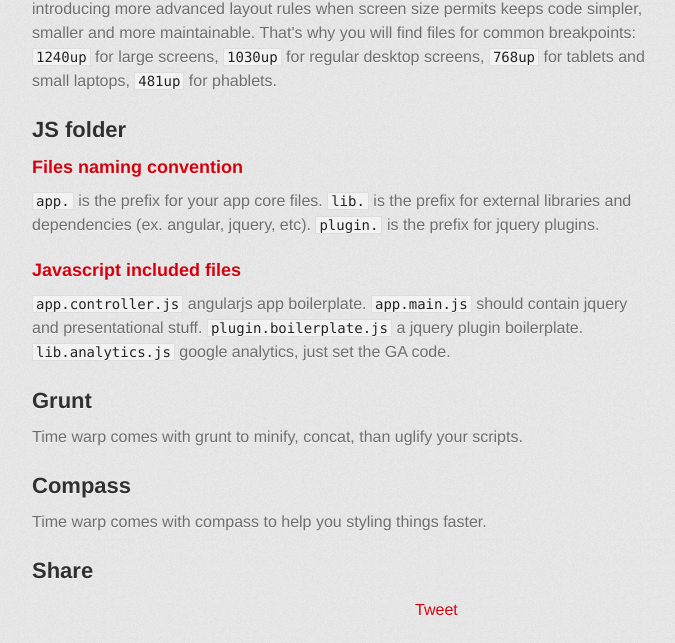
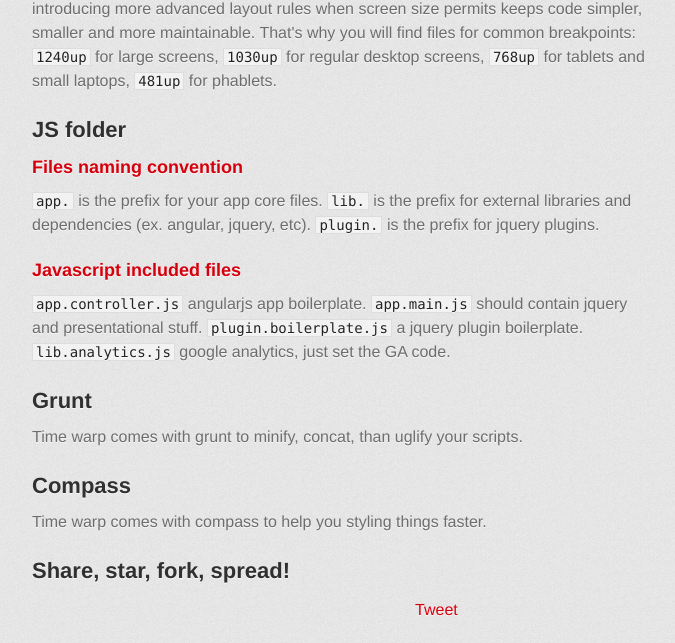
Before and after one commit to mcarella/timewarp, a plain HTML site: page index.html in a window 1280 px wide. Shown: the part 1139-1782 px from the top of the page, without its empty margins (298-973 px from the left). Drawn offline with Linux system fonts and the light colour scheme; grey boxes are pictures that could not be loaded; a web font is replaced by a local one.

Commit message:
Updated index.html

```diff
--- a/index.html
+++ b/index.html
@@ -93,7 +93,7 @@ Starting with baseline shared styles (<code>_layout.common.scss</code>) and intr
 
 
 <h2>
-<a name="-share" class="anchor" href="#-share"><span class="octicon octicon-link"></span></a>Share</h2>
+<a name="-share" class="anchor" href="#-share"><span class="octicon octicon-link"></span></a>Share, star, fork, spread!</h2>
 
         	<iframe src="http://ghbtns.com/github-btn.html?user=mcarella&repo=timewarp&type=watch&count=true"
   allowtransparency="true" frameborder="0" scrolling="0" width="110" height="20"></iframe>
```
